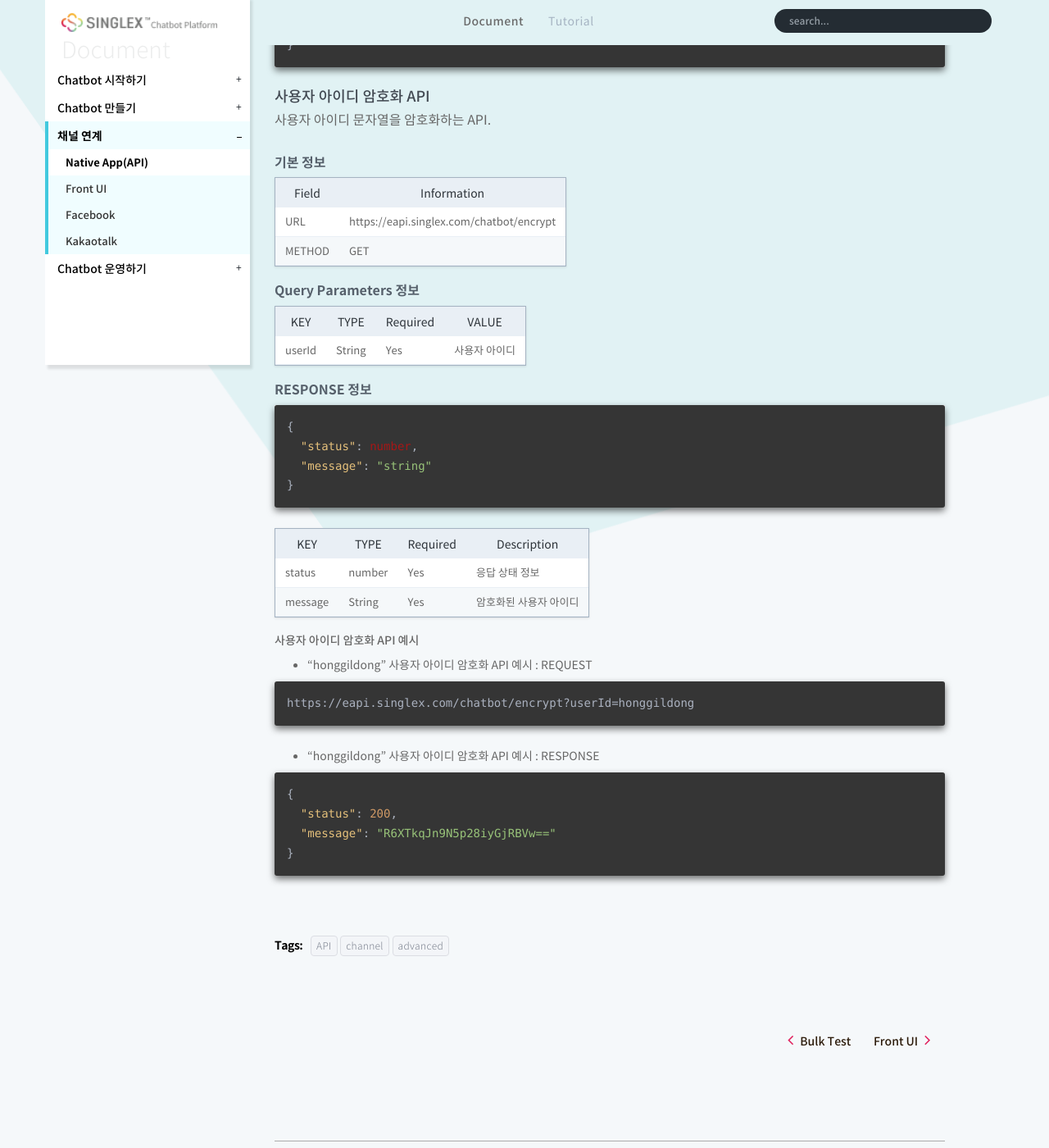
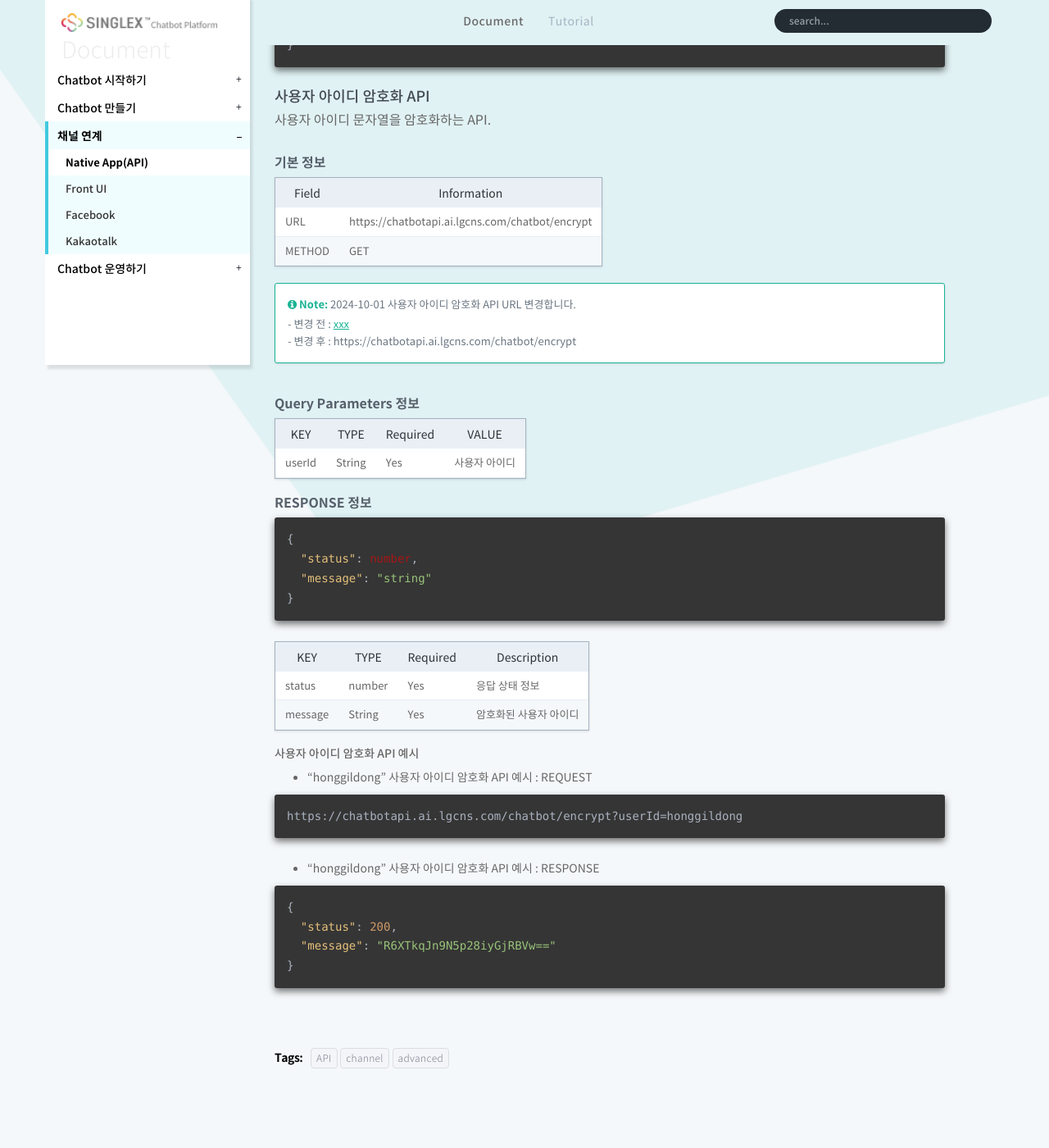
Before and after one commit to caas-manual/caas, a Jekyll site: the page built from pages/groupChatbot/channel_native_app.md, in a window 1280 px wide and 1400 px high, scrolled down 19653 px. Shown: the whole window at 82% size. Built offline with Jekyll 4.4.1, drawn with Linux system fonts in a browser that asks for light colours; nearby versions of some CDN libraries; some web fonts are replaced; comment, search, counter and statistics services are not loaded; part of the change alters nothing that is shown.

Commit message:
Update channel_native_app.md

````diff
--- a/pages/groupChatbot/channel_native_app.md
+++ b/pages/groupChatbot/channel_native_app.md
@@ -819,8 +819,10 @@ https://eapi.singlex.com/chatbot/push/unreadMessageCount?chatbotId=5e7b3cb8-e3ee
 
 | Field | Information |
 |--------|--------|
-| URL | https://eapi.singlex.com/chatbot/encrypt
+| URL | https://chatbotapi.ai.lgcns.com/chatbot/encrypt
 | METHOD | GET |
+
+{% include note.html content="2024-10-01 사용자 아이디 암호화 API URL 변경합니다.<br>- 변경 전 : [xxx](https://eapi.singlex.com/chatbot/encrypt)<br>- 변경 후 : https://chatbotapi.ai.lgcns.com/chatbot/encrypt" %}
 
 #### Query Parameters 정보
 
@@ -847,7 +849,7 @@ https://eapi.singlex.com/chatbot/push/unreadMessageCount?chatbotId=5e7b3cb8-e3ee
  * "honggildong" 사용자 아이디 암호화 API 예시 : REQUEST
 
 ```
-https://eapi.singlex.com/chatbot/encrypt?userId=honggildong
+https://chatbotapi.ai.lgcns.com/chatbot/encrypt?userId=honggildong
 ```
 
  * "honggildong" 사용자 아이디 암호화 API 예시 : RESPONSE
````
